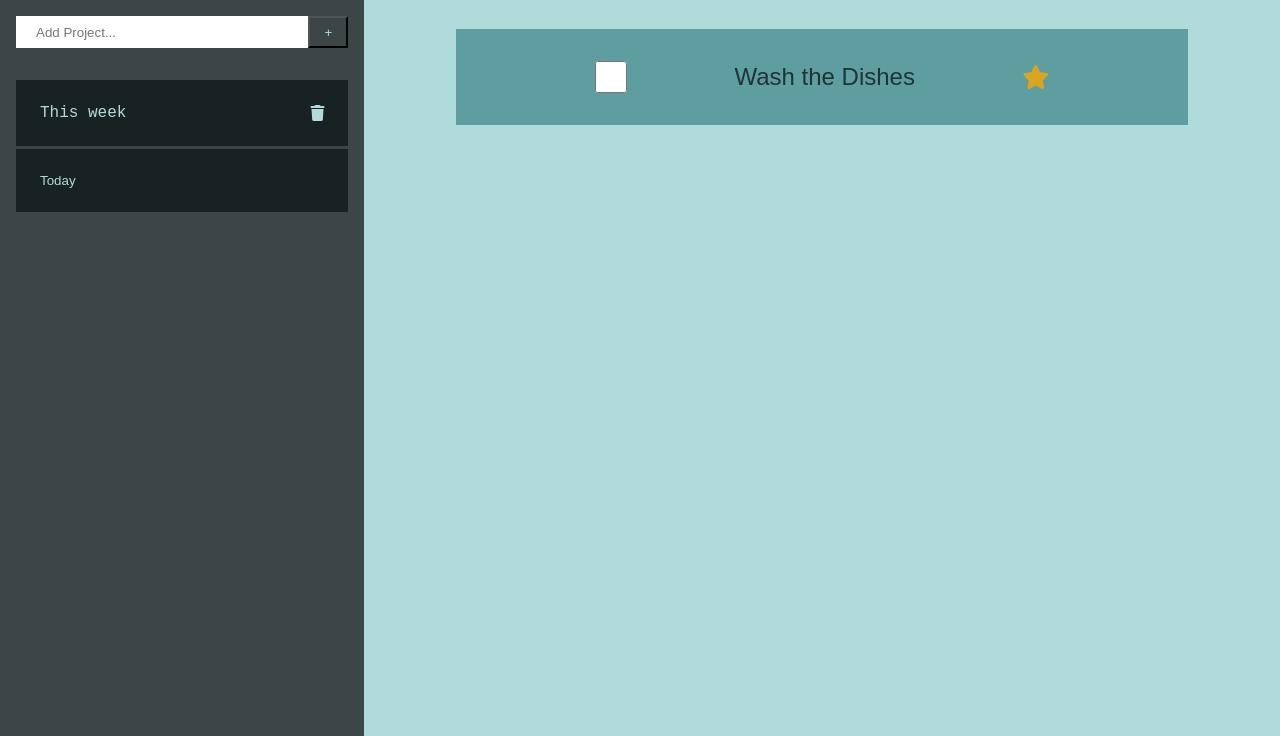
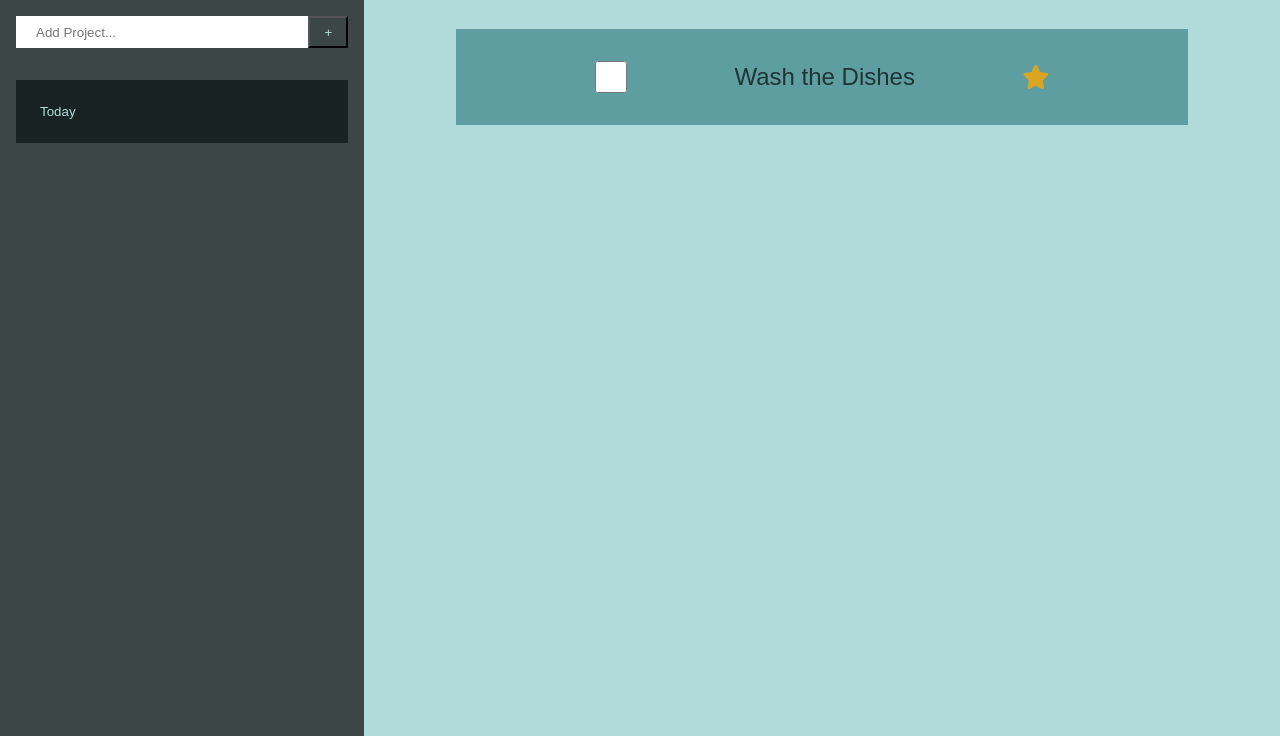
Before and after one commit to obre-bjorn/To-Do-App, a plain HTML site: page index.html in a window 1280 px wide. Shown: the part 64-800 px from the top of the page. Drawn offline with Linux system fonts and the light colour scheme.

```diff
--- a/index.html
+++ b/index.html
@@ -19,10 +19,7 @@
                 <input id="add-project" type="submit" value="+">
             </form>
             <div id="projects">
-                <div class="project">
-                    <span>This week</span>
-                    <i class="fa-solid fa-trash delete-project"></i>
-                </div>
+
             </div>
         </div>
         <div id="content">
```
